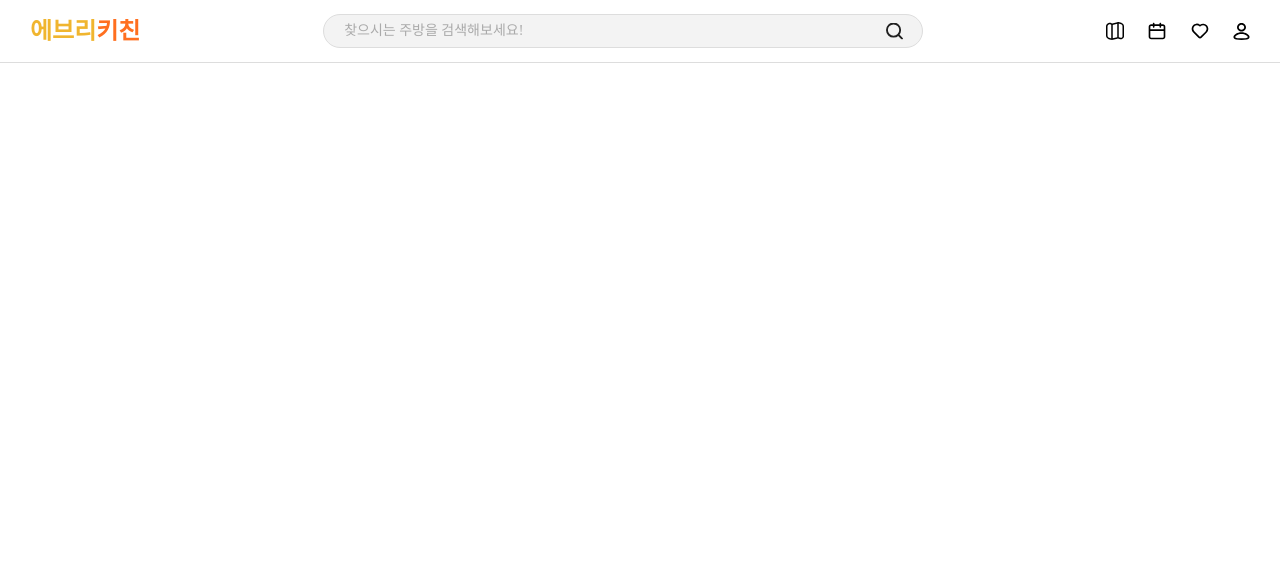
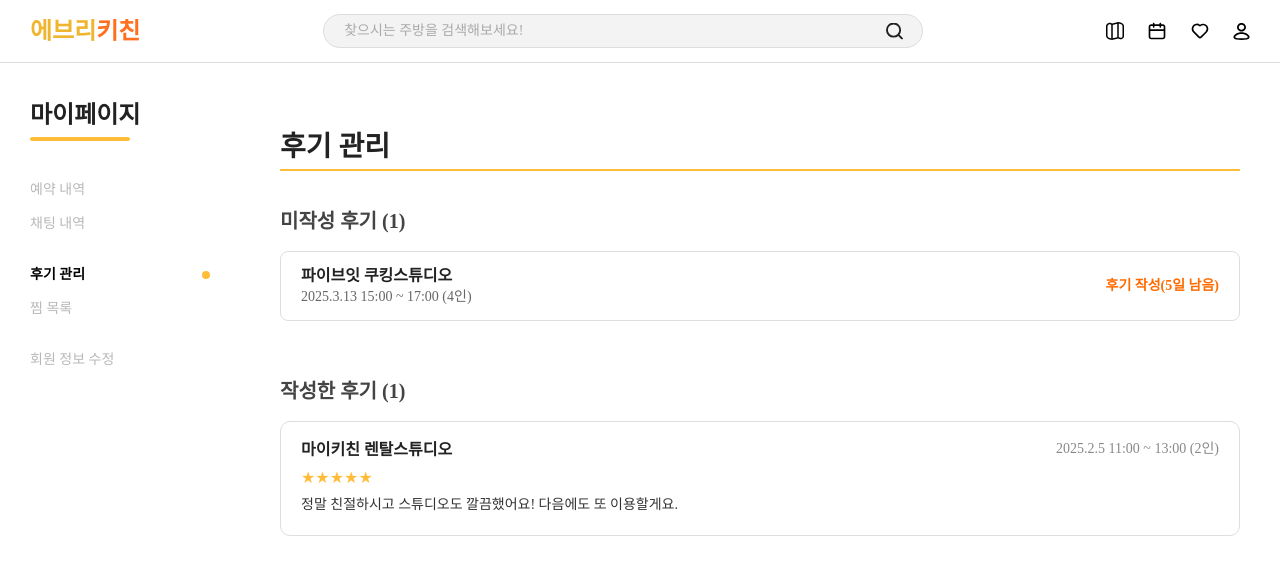
Before and after one commit to Everykitchen/frontend, a React (Create React App) app: page /mypage/reviews in a window 1280 px wide. Before the commit this address had no page. Shown: the top 574 px of the page. Built offline with nearby package versions, Linux system fonts and the light colour scheme.

Commit message:
feat: Review.js 후기 관리 및 작성 기능 구현

```diff
--- /dev/null
+++ b/src/components/review/PendingReview.js
@@ -0,0 +1,50 @@
+import styled from "styled-components";
+
+const Wrapper = styled.div`
+    display: flex;
+    justify-content: space-between;
+    align-items: center;
+    border: 1px solid #ddd;
+    border-radius: 8px;
+    padding: 16px 20px;
+    margin-bottom: 12px;
+    background-color: #fff;
+`;
+
+const Info = styled.div`
+    display: flex;
+    flex-direction: column;
+`;
+
+const Name = styled.div`
+    font-weight: bold;
+    font-size: 16px;
+    margin-bottom: 6px;
+`;
+
+const Time = styled.div`
+    font-size: 14px;
+    color: #666;
+`;
+
+const Dday = styled.div`
+    font-size: 14px;
+    font-weight: bold;
+    color: #ff6b00;
+`;
+
+const PendingReview = ({ item }) => {
+    return (
+        <Wrapper>
+            <Info>
+                <Name>{item.name}</Name>
+                <Time>
+                    {item.date} {item.time}
+                </Time>
+            </Info>
+            <Dday>후기 작성({item.dDay}일 남음)</Dday>
+        </Wrapper>
+    );
+};
+
+export default PendingReview;
--- /dev/null
+++ b/src/components/review/ReviewCard.js
@@ -0,0 +1,59 @@
+import styled from "styled-components";
+
+const Card = styled.div`
+    display: flex;
+    flex-direction: column;
+    border: 1px solid #ddd;
+    border-radius: 10px;
+    padding: 20px;
+    margin-bottom: 16px;
+    background-color: #fff;
+`;
+
+const TopInfo = styled.div`
+    display: flex;
+    justify-content: space-between;
+    margin-bottom: 12px;
+`;
+
+const Name = styled.div`
+    font-size: 16px;
+    font-weight: bold;
+`;
+
+const Date = styled.div`
+    font-size: 14px;
+    color: #888;
+`;
+
+const Stars = styled.div`
+    color: #ffbc39;
+    margin-bottom: 8px;
+`;
+
+const Content = styled.p`
+    font-size: 14px;
+    color: #333;
+    line-height: 1.5;
+`;
+
+const ReviewCard = ({ review }) => {
+    const renderStars = (count) => {
+        return "★".repeat(count).padEnd(5, "☆");
+    };
+
+    return (
+        <Card>
+            <TopInfo>
+                <Name>{review.name}</Name>
+                <Date>
+                    {review.date} {review.time}
+                </Date>
+            </TopInfo>
+            <Stars>{renderStars(review.rating)}</Stars>
+            <Content>{review.content}</Content>
+        </Card>
+    );
+};
+
+export default ReviewCard;
--- /dev/null
+++ b/src/components/review/ReviewModal.js
@@ -0,0 +1,154 @@
+import styled, { css } from "styled-components";
+
+const ModalOverlay = styled.div`
+    position: fixed;
+    top: 0;
+    left: 0;
+    width: 100%;
+    height: 100%;
+    background: rgba(0, 0, 0, 0.5);
+    display: flex;
+    align-items: center;
+    justify-content: center;
+    z-index: 999;
+`;
+
+const ModalContent = styled.div`
+    background: white;
+    padding: 30px;
+    border-radius: 12px;
+    width: 500px;
+    max-width: 90%;
+    position: relative;
+`;
+
+const CloseButton = styled.button`
+    position: absolute;
+    top: 16px;
+    right: 16px;
+    background: none;
+    border: none;
+    font-size: 20px;
+    cursor: pointer;
+`;
+
+const ModalTitle = styled.h2`
+    font-size: 24px;
+    font-weight: bold;
+    margin-bottom: 6px;
+`;
+
+const ModalSub = styled.p`
+    font-size: 14px;
+    color: #ff6b00;
+    margin-bottom: 20px;
+`;
+
+const StudioName = styled.h3`
+    font-size: 18px;
+    font-weight: bold;
+    margin-bottom: 10px;
+`;
+
+const TimeText = styled.p`
+    font-size: 14px;
+    margin-bottom: 8px;
+`;
+
+const Label = styled.label`
+    font-size: 14px;
+    font-weight: bold;
+`;
+
+const TextArea = styled.textarea`
+    resize: none;
+    height: 100px;
+    padding: 10px;
+    border-radius: 6px;
+    border: 1px solid #ccc;
+    font-size: 14px;
+    width: 100%;
+`;
+
+const StarContainer = styled.div`
+    display: flex;
+    gap: 6px;
+`;
+
+const Star = styled.span`
+    font-size: 24px;
+    color: #ccc;
+    cursor: pointer;
+
+    ${(props) =>
+        props.active &&
+        css`
+            color: #ffbc39;
+        `}
+`;
+
+const SubmitButton = styled.button`
+    margin-top: 16px;
+    padding: 10px;
+    background-color: #ffbc39;
+    border: none;
+    border-radius: 6px;
+    color: white;
+    font-weight: bold;
+    cursor: pointer;
+    font-size: 14px;
+    width: 100%;
+`;
+
+const ReviewModal = ({
+    review,
+    rating,
+    setRating,
+    content,
+    setContent,
+    handleSubmit,
+    onClose,
+}) => {
+    return (
+        <ModalOverlay onClick={onClose}>
+            <ModalContent onClick={(e) => e.stopPropagation()}>
+                <CloseButton onClick={onClose}>&times;</CloseButton>
+                <ModalTitle>후기 작성</ModalTitle>
+                <ModalSub>주방에 대한 별점과 후기를 남겨주세요.</ModalSub>
+                <StudioName>{review?.name}</StudioName>
+                <TimeText>
+                    {review?.date} <br /> {review?.time}
+                </TimeText>
+                <p
+                    style={{
+                        fontWeight: "bold",
+                        fontSize: "24px",
+                        margin: "12px 0 6px",
+                    }}
+                >
+                    {rating}
+                </p>
+                <StarContainer>
+                    {[1, 2, 3, 4, 5].map((num) => (
+                        <Star
+                            key={num}
+                            active={num <= rating}
+                            onClick={() => setRating(num)}
+                        >
+                            ★
+                        </Star>
+                    ))}
+                </StarContainer>
+                <Label style={{ marginTop: "20px" }}>후기 작성</Label>
+                <TextArea
+                    value={content}
+                    onChange={(e) => setContent(e.target.value)}
+                    placeholder="후기를 입력해주세요"
+                />
+                <SubmitButton onClick={handleSubmit}>작성 완료</SubmitButton>
+            </ModalContent>
+        </ModalOverlay>
+    );
+};
+
+export default ReviewModal;
--- a/src/pages/mypage/MyPageIndex.js
+++ b/src/pages/mypage/MyPageIndex.js
@@ -1,2 +1,3 @@
 export { default as Reservations } from "./Reservations";
 export { default as ReservationDetail } from "./ReservationDetail";
+export { default as Reviews } from "./Reviews";
--- /dev/null
+++ b/src/pages/mypage/Reviews.js
@@ -0,0 +1,125 @@
+import styled from "styled-components";
+import Sidebar from "../../components/UserSideBar";
+import PendingReview from "../../components/review/PendingReview";
+import ReviewCard from "../../components/review/ReviewCard";
+import ReviewModal from "../../components/review/ReviewModal";
+import { useState } from "react";
+
+const Container = styled.div`
+    display: flex;
+    min-height: 100vh;
+`;
+
+const Content = styled.div`
+    flex: 1;
+    padding: 40px;
+    margin-top: 30px;
+`;
+
+const Title = styled.h2`
+    font-size: 28px;
+    font-weight: bold;
+    margin-bottom: 40px;
+    color: #222;
+    border-bottom: 2px solid #ffbc39;
+    padding-bottom: 8px;
+`;
+
+const Section = styled.div`
+    margin-bottom: 60px;
+`;
+
+const SectionTitle = styled.h3`
+    font-size: 20px;
+    font-weight: bold;
+    margin-bottom: 20px;
+    color: #444;
+`;
+
+const ReviewPage = () => {
+    const pendingReviews = [
+        {
+            id: 1,
+            name: "파이브잇 쿠킹스튜디오",
+            date: "2025.3.13",
+            time: "15:00 ~ 17:00 (4인)",
+            dDay: 5,
+        },
+    ];
+
+    const writtenReviews = [
+        {
+            id: 1,
+            name: "마이키친 렌탈스튜디오",
+            date: "2025.2.5",
+            time: "11:00 ~ 13:00 (2인)",
+            rating: 5,
+            content:
+                "정말 친절하시고 스튜디오도 깔끔했어요! 다음에도 또 이용할게요.",
+        },
+    ];
+
+    const [rating, setRating] = useState(0);
+    const [content, setContent] = useState("");
+    const [showModal, setShowModal] = useState(false);
+    const [selectedReview, setSelectedReview] = useState(null);
+
+    const handleOpenModal = (item) => {
+        setSelectedReview(item);
+        setShowModal(true);
+    };
+
+    const handleSubmit = (e) => {
+        e.preventDefault();
+        alert(`후기 제출됨! 별점: ${rating}, 내용: ${content}`);
+        setRating(0);
+        setContent("");
+        setShowModal(false);
+    };
+
+    return (
+        <Container>
+            <Sidebar />
+            <Content>
+                <Title>후기 관리</Title>
+
+                <Section>
+                    <SectionTitle>
+                        미작성 후기 ({pendingReviews.length})
+                    </SectionTitle>
+                    {pendingReviews.map((item) => (
+                        <div
+                            key={item.id}
+                            onClick={() => handleOpenModal(item)}
+                        >
+                            <PendingReview item={item} />
+                        </div>
+                    ))}
+                </Section>
+
+                <Section>
+                    <SectionTitle>
+                        작성한 후기 ({writtenReviews.length})
+                    </SectionTitle>
+                    {writtenReviews.map((review) => (
+                        <ReviewCard key={review.id} review={review} />
+                    ))}
+                </Section>
+            </Content>
+
+            {showModal && (
+                <ReviewModal
+                    review={selectedReview}
+                    rating={rating}
+                    setRating={setRating}
+                    content={content}
+                    setContent={setContent}
+                    handleSubmit={handleSubmit}
+                    onClose={() => setShowModal(false)}
+                />
+            )}
+        </Container>
+    );
+};
+
+export default ReviewPage;
--- a/src/routes/AppRouter.js
+++ b/src/routes/AppRouter.js
@@ -2,7 +2,11 @@ import { Routes, Route } from "react-router-dom";
 import Main from "../pages/Main";
 import Login from "../pages/Login";
 import MyPage from "../pages/MyPage";
-import { Reservations, ReservationDetail } from "../pages/mypage/MyPageIndex";
+import {
+    Reservations,
+    ReservationDetail,
+    Reviews,
+} from "../pages/mypage/MyPageIndex";
 
 const AppRouter = () => {
     return (
@@ -15,6 +19,7 @@ const AppRouter = () => {
                 path="/mypage/reservations/:id"
                 element={<ReservationDetail />}
             />
+            <Route path="/mypage/reviews" element={<Reviews />} />
         </Routes>
     );
 };
```
